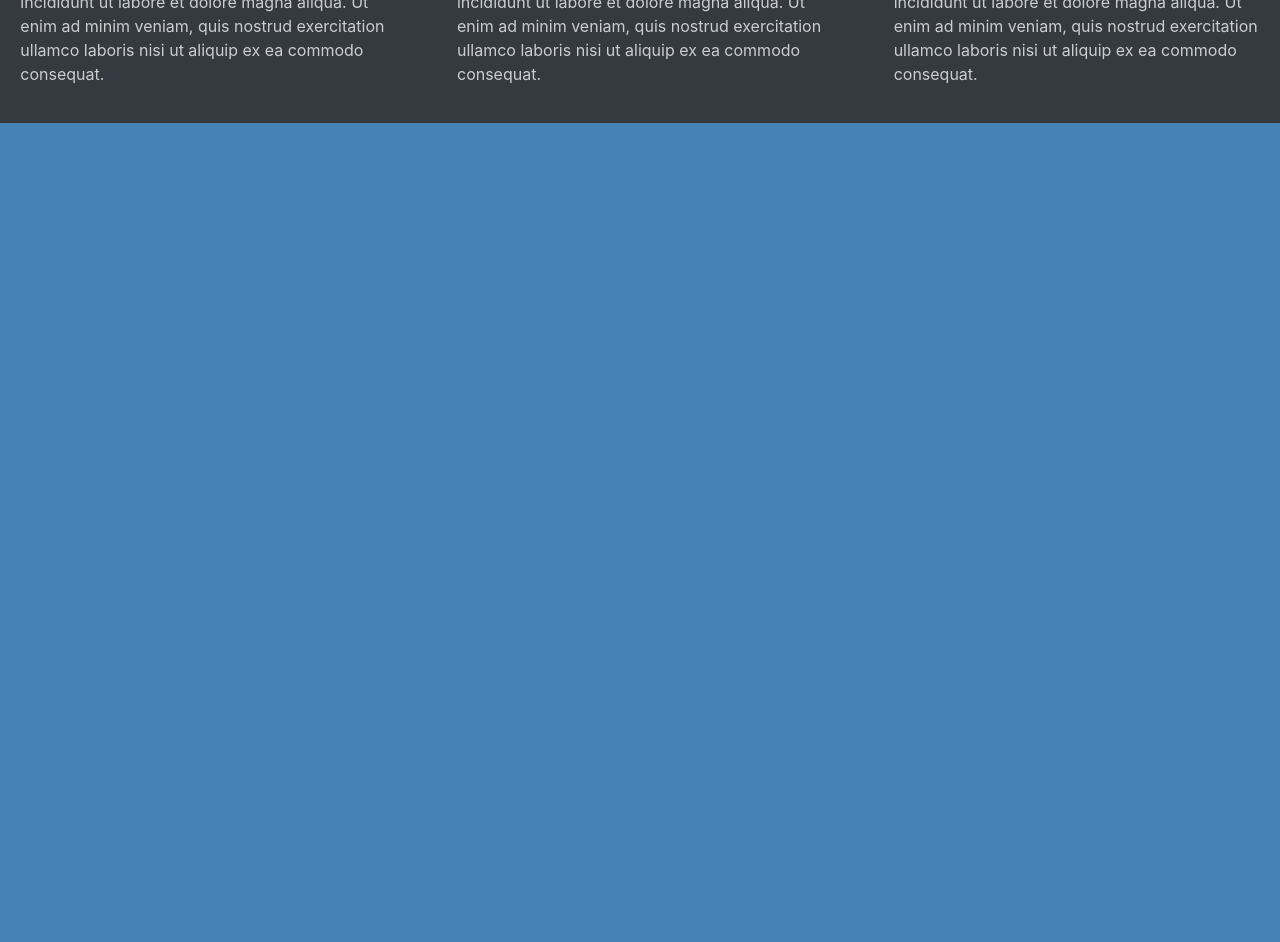
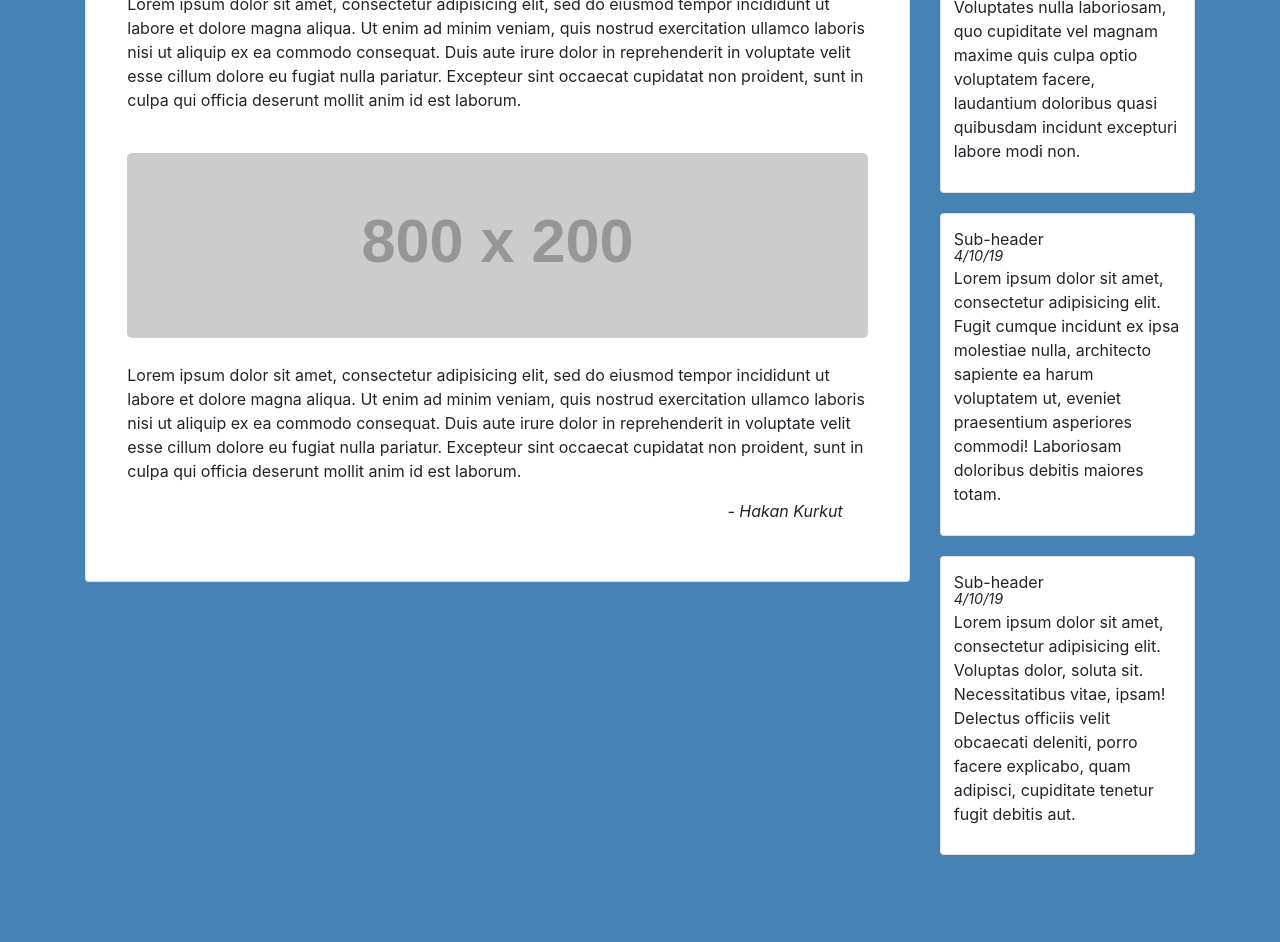
Before and after one commit to hakankurkut/layout, a plain HTML site: page html/about.html in a window 1280 px wide. Shown: the part 282-1224 px from the top of the page. Before the commit the page ends 800 px from the top, so only its background shows below. Drawn offline with nearby package versions, Linux system fonts and the light colour scheme; placeholder pictures from the web are drawn by us.

Commit message:
About page finished, TODO: form page

```diff
--- a/css/main.css
+++ b/css/main.css
@@ -45,6 +45,12 @@ body {
   margin-top: 20%;
 }
 
+.author {
+  text-align: right;
+  padding-right: 25px;
+  font-style: italic;
+
+}
 footer {
   background-color: #343a40!important;
   margin-top: 100px;
--- a/html/about.html
+++ b/html/about.html
@@ -21,7 +21,7 @@
             </button>
             <div class="collapse navbar-collapse" id="navbarNav">
               <ul class="navbar-nav">
-                <li class="nav-item ">
+                <li class="nav-item">
                   <a class="nav-link" href="../index.html">Home <span class="sr-only">(current)</span></a>
                 </li>
                 <li class="nav-item active">
@@ -39,22 +39,52 @@
 
     <main>
       <div class="container">
-        <h1>About</h1>
+        <div class="row">
+          <div class="col-md-9">
+            <div class="card">
+              <h1>Article Header</h1>
+              <p>Lorem ipsum dolor sit amet, consectetur adipisicing elit, sed do eiusmod tempor incididunt ut labore et dolore magna aliqua. Ut enim ad minim veniam, quis nostrud exercitation ullamco laboris nisi ut aliquip ex ea commodo consequat. Duis aute irure dolor in reprehenderit in voluptate velit esse cillum dolore eu fugiat nulla pariatur. Excepteur sint occaecat cupidatat non proident, sunt in culpa qui officia deserunt mollit anim id est laborum.</p>
+              <div class="card-img">
+                <img src="http://placehold.it/800x200" alt="Image">
+              </div>
+              <p>Lorem ipsum dolor sit amet, consectetur adipisicing elit, sed do eiusmod tempor incididunt ut labore et dolore magna aliqua. Ut enim ad minim veniam, quis nostrud exercitation ullamco laboris nisi ut aliquip ex ea commodo consequat. Duis aute irure dolor in reprehenderit in voluptate velit esse cillum dolore eu fugiat nulla pariatur. Excepteur sint occaecat cupidatat non proident, sunt in culpa qui officia deserunt mollit anim id est laborum.</p>
+              <p class="author">- Hakan Kurkut</p>
+            </div> <!-- ends card -->
+          </div> <!-- ends col 9 -->
 
+          <div class="col-md-3">
+            <div class="card">
+              <div class="card-tittle">Sub-header</div>
+              <div class="card-subtitle">4/10/19</div>
+              <p>Lorem ipsum dolor sit amet, consectetur adipisicing elit. Voluptates nulla laboriosam, quo cupiditate vel magnam maxime quis culpa optio voluptatem facere, laudantium doloribus quasi quibusdam incidunt excepturi labore modi non.</p>
+            </div>
+            <div class="card">
+              <div class="card-tittle">Sub-header</div>
+              <div class="card-subtitle">4/10/19</div>
+              <p>Lorem ipsum dolor sit amet, consectetur adipisicing elit. Fugit cumque incidunt ex ipsa molestiae nulla, architecto sapiente ea harum voluptatem ut, eveniet praesentium asperiores commodi! Laboriosam doloribus debitis maiores totam.</p>
+            </div>
+            <div class="card">
+              <div class="card-tittle">Sub-header</div>
+              <div class="card-subtitle">4/10/19</div>
+              <p>Lorem ipsum dolor sit amet, consectetur adipisicing elit. Voluptas dolor, soluta sit. Necessitatibus vitae, ipsam! Delectus officiis velit obcaecati deleniti, porro facere explicabo, quam adipisci, cupiditate tenetur fugit debitis aut.</p>
+            </div>
+          </div> <!-- ends col 3 -->
+
+        </div> <!-- ends row -->
       </div> <!-- ends container -->
+    </main>
 
-    </main>
     <footer>
       <div class="row">
         <div class="col-md-4">
-          <p>Lorem ipsum dolor sit amet, consectetur adipisicing elit, sed do eiusmod tempor incididunt ut labore et dolore magna aliqua. Ut enim ad minim veniam, quis nostrud exercitation ullamco laboris nisi ut aliquip ex ea commodo consequat. </p>
-        </div><!-- ends col 4 -->
+          <p>Lorem ipsum dolor sit amet, consectetur adipisicing elit, sed do eiusmod tempor incididunt ut labore et dolore magna aliqua. Ut enim ad minim veniam, quis nostrud exercitation ullamco laboris nisi ut aliquip ex ea commodo consequat.</p>
+        </div> <!-- ends col 4 -->
         <div class="col-md-4">
-          <p>Lorem ipsum dolor sit amet, consectetur adipisicing elit, sed do eiusmod tempor incididunt ut labore et dolore magna aliqua. Ut enim ad minim veniam, quis nostrud exercitation ullamco laboris nisi ut aliquip ex ea commodo consequat. </p>
-        </div><!-- ends col 4 -->
+          <p>Lorem ipsum dolor sit amet, consectetur adipisicing elit, sed do eiusmod tempor incididunt ut labore et dolore magna aliqua. Ut enim ad minim veniam, quis nostrud exercitation ullamco laboris nisi ut aliquip ex ea commodo consequat.</p>
+        </div> <!-- ends col 4 -->
         <div class="col-md-4">
-          <p>Lorem ipsum dolor sit amet, consectetur adipisicing elit, sed do eiusmod tempor incididunt ut labore et dolore magna aliqua. Ut enim ad minim veniam, quis nostrud exercitation ullamco laboris nisi ut aliquip ex ea commodo consequat. </p>
-        </div><!-- ends col 4 -->
+          <p>Lorem ipsum dolor sit amet, consectetur adipisicing elit, sed do eiusmod tempor incididunt ut labore et dolore magna aliqua. Ut enim ad minim veniam, quis nostrud exercitation ullamco laboris nisi ut aliquip ex ea commodo consequat.</p>
+        </div> <!-- ends col 4 -->
       </div> <!-- ends row -->
     </footer>
 
```
